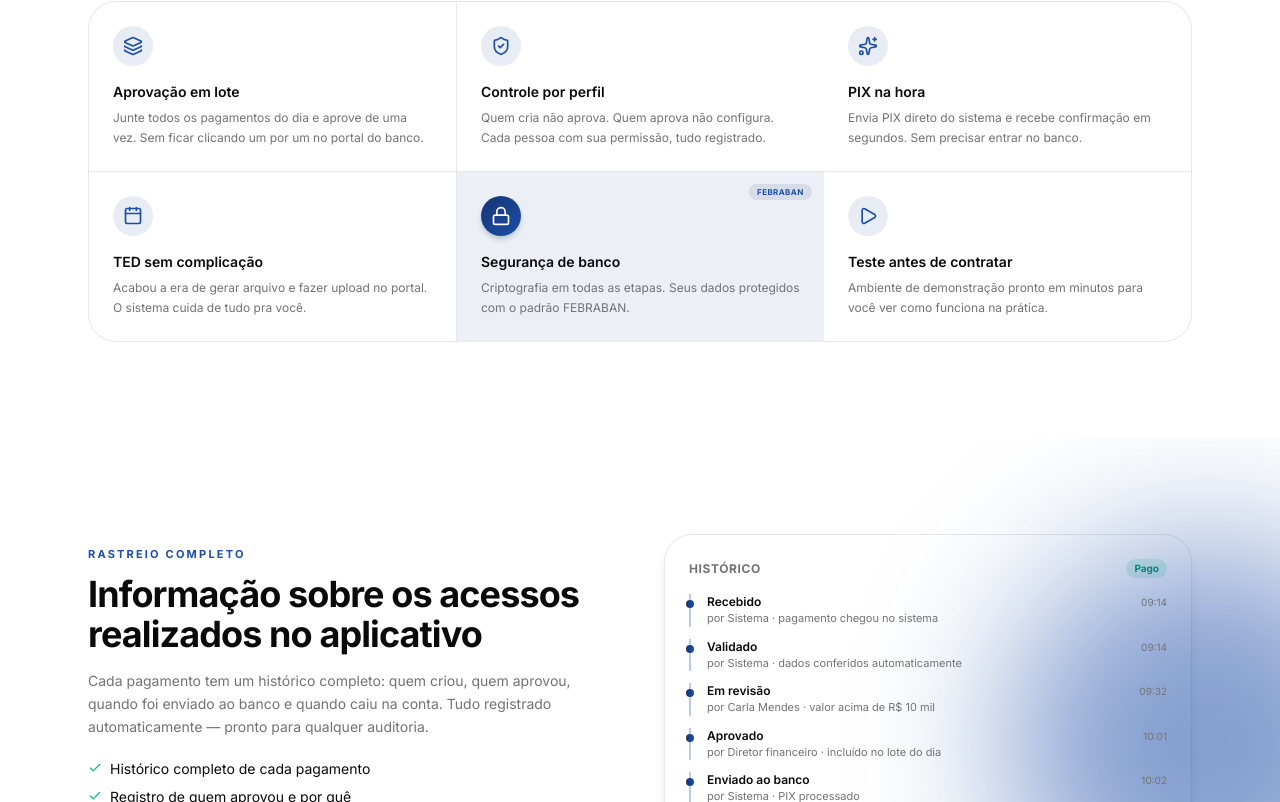
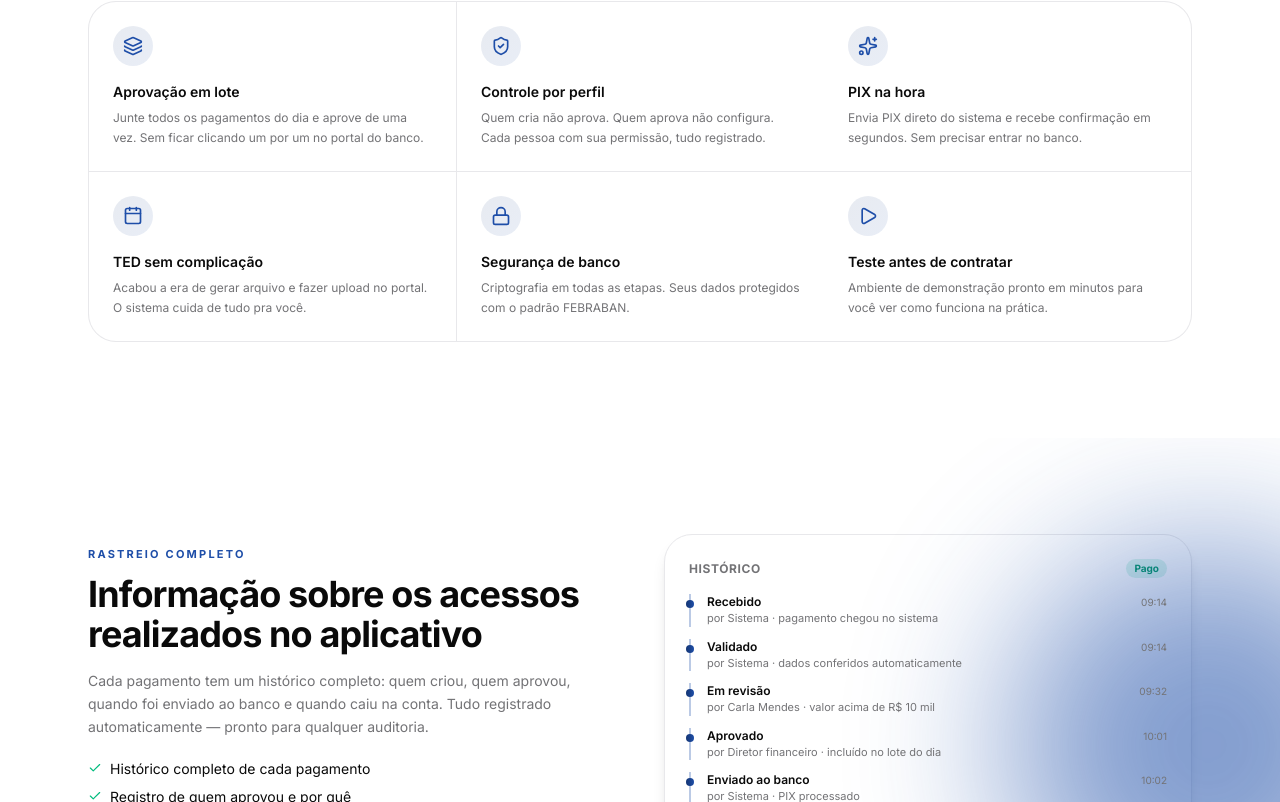
Before and after one commit to Doublethree-SamuelMauli/PaymentsHub, a Next.js app in the folder frontend/: page / in a window 1280 px wide. Shown: the part 2745-3547 px from the top of the page. Built offline with nearby package versions, Linux system fonts and the light colour scheme.

Commit message:
fix: features cards todos iguais (removido highlight FEBRABAN)

```diff
--- a/frontend/src/app/page.tsx
+++ b/frontend/src/app/page.tsx
@@ -639,7 +639,7 @@ function ProblemSolution() {
 
 /* ---------- Features ---------- */
 function Features() {
-  const features: { icon: React.ReactNode; title: string; desc: string; highlight?: boolean }[] = [
+  const features = [
     {
       icon: <Layers size={20} />,
       title: "Aprovação em lote",
@@ -664,7 +664,6 @@ function Features() {
       icon: <Lock size={20} />,
       title: "Segurança de banco",
       desc: "Criptografia em todas as etapas. Seus dados protegidos com o padrão FEBRABAN.",
-      highlight: true,
     },
     {
       icon: <Play size={20} />,
@@ -689,13 +688,8 @@ function Features() {
         <div className="mt-14 grid grid-cols-1 gap-px overflow-hidden rounded-2xl border border-[var(--border)] bg-[var(--border)] sm:grid-cols-2 lg:grid-cols-3">
           {features.map((f, i) => (
             <ScrollReveal key={f.title} delay={i * 100} distance={20}>
-              <div className={`group relative p-6 transition hover:bg-[var(--background)] ${f.highlight ? "bg-blue-50/50 dark:bg-blue-950/20" : "bg-[var(--card)]"}`}>
-                {f.highlight && (
-                  <div className="absolute right-3 top-3 rounded-full bg-[#143573]/10 px-2 py-0.5 text-[8px] font-bold uppercase tracking-wider text-[#1e4ea8]">
-                    FEBRABAN
-                  </div>
-                )}
-                <div className={`inline-flex h-10 w-10 items-center justify-center rounded-xl transition ${f.highlight ? "bg-gradient-to-br from-[#143573] to-[#1e4ea8] text-white shadow-md shadow-[#143573]/20" : "bg-gradient-to-br from-[#143573]/10 to-[#1e4ea8]/10 text-[#1e4ea8] group-hover:from-[#143573] group-hover:to-[#1e4ea8] group-hover:text-white"}`}>
+              <div className="group bg-[var(--card)] p-6 transition hover:bg-[var(--background)]">
+                <div className="inline-flex h-10 w-10 items-center justify-center rounded-xl bg-gradient-to-br from-[#143573]/10 to-[#1e4ea8]/10 text-[#1e4ea8] transition group-hover:from-[#143573] group-hover:to-[#1e4ea8] group-hover:text-white">
                   {f.icon}
                 </div>
                 <h3 className="mt-4 text-sm font-semibold text-[var(--foreground)]">{f.title}</h3>
```
